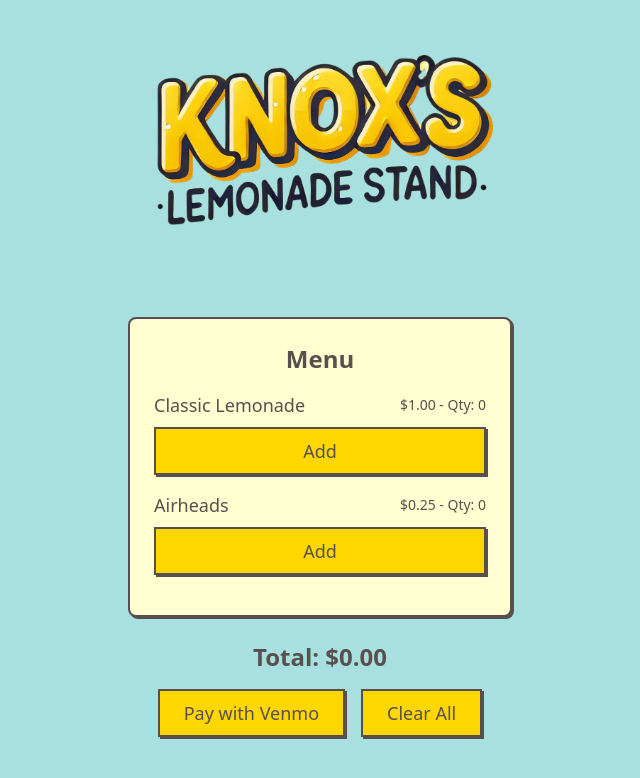
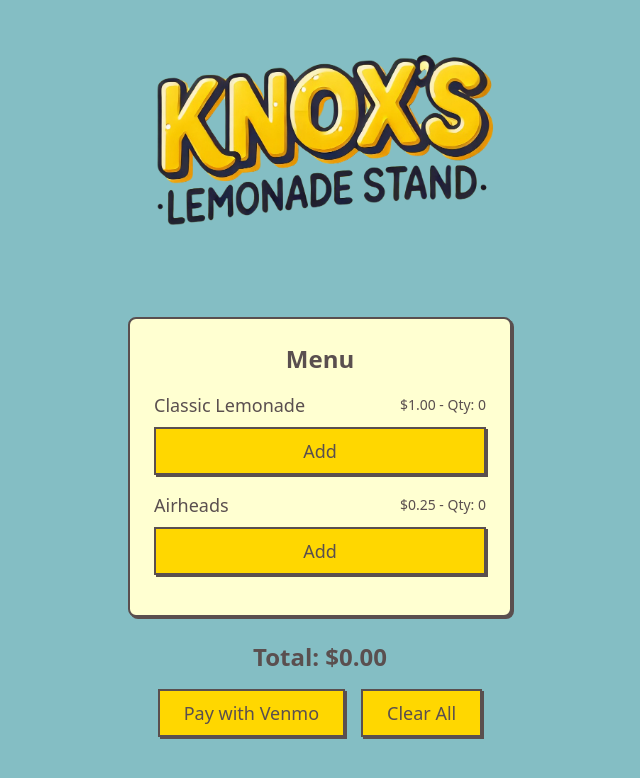
Before and after one commit to taylor-hickman/lemonade-stand-nextjs-webapp, a Next.js app: page / in a window 1280 px wide. Shown: the top 778 px of the page, without its empty margins (320-960 px from the left). Built offline with nearby package versions, Linux system fonts and the light colour scheme.

Commit message:
updated background color

```diff
--- a/app/globals.css
+++ b/app/globals.css
@@ -6,7 +6,7 @@
   --color-palette-text: #5a4f4f;
   --color-palette-button: #ffd700;
   --color-palette-menu: #ffffd1;
-  --color-palette-background: #a8e0e0;
+  --color-palette-background: #84bec4;
 }
 
 body {
--- a/tailwind.config.ts
+++ b/tailwind.config.ts
@@ -13,7 +13,7 @@ module.exports = {
           tertiary: '#FFFF00',
           button: '#ffd700',
           menu: '#ffffd1',
-          background: '#a8e0e0',
+          background: '#84bec4',
         },
       },
       boxShadow: {
```
